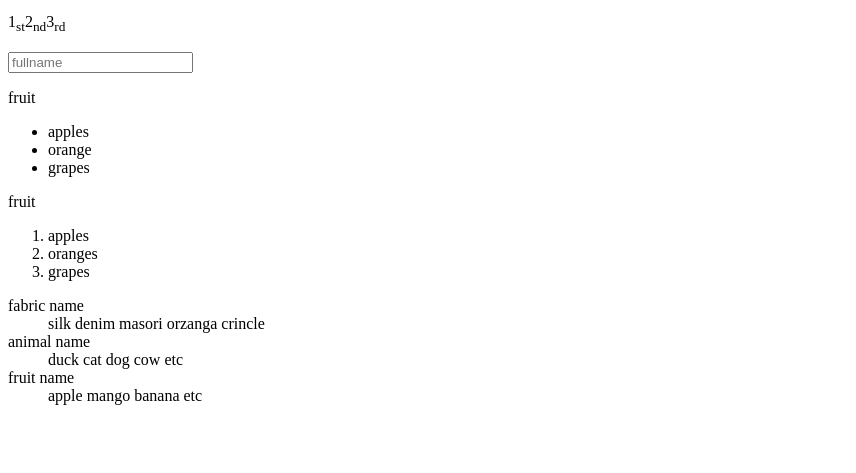
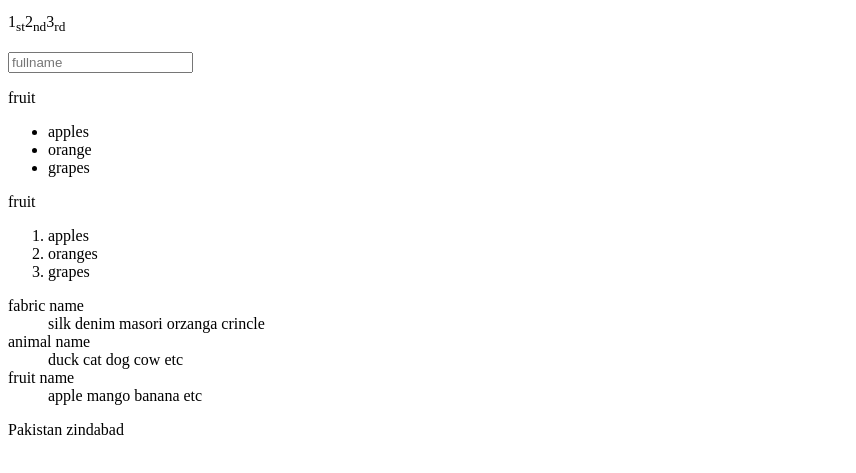
Before and after one commit to NomanGhaziani/html_tags, a plain HTML site: page h1+b.html in a window 1280 px wide. Shown: the part 217-690 px from the top of the page, without its empty margins (0-856 px from the left). Drawn offline with Linux system fonts and the light colour scheme.

Commit message:
Update h1+b.html

```diff
--- a/h1+b.html
+++ b/h1+b.html
@@ -15,3 +15,4 @@
 <p>fruit</p><ol><li>apples</li><li>oranges</li><li>grapes</li></ol></body>
 <dl><dt>fabric name</dt><dd>silk denim masori orzanga crincle</dd><dt>animal name</dt><dd>duck cat dog cow etc</dd>
 <dt>fruit name</dt><dd>apple mango banana etc</dd></dl>
+<P>Pakistan zindabad</P>
```
